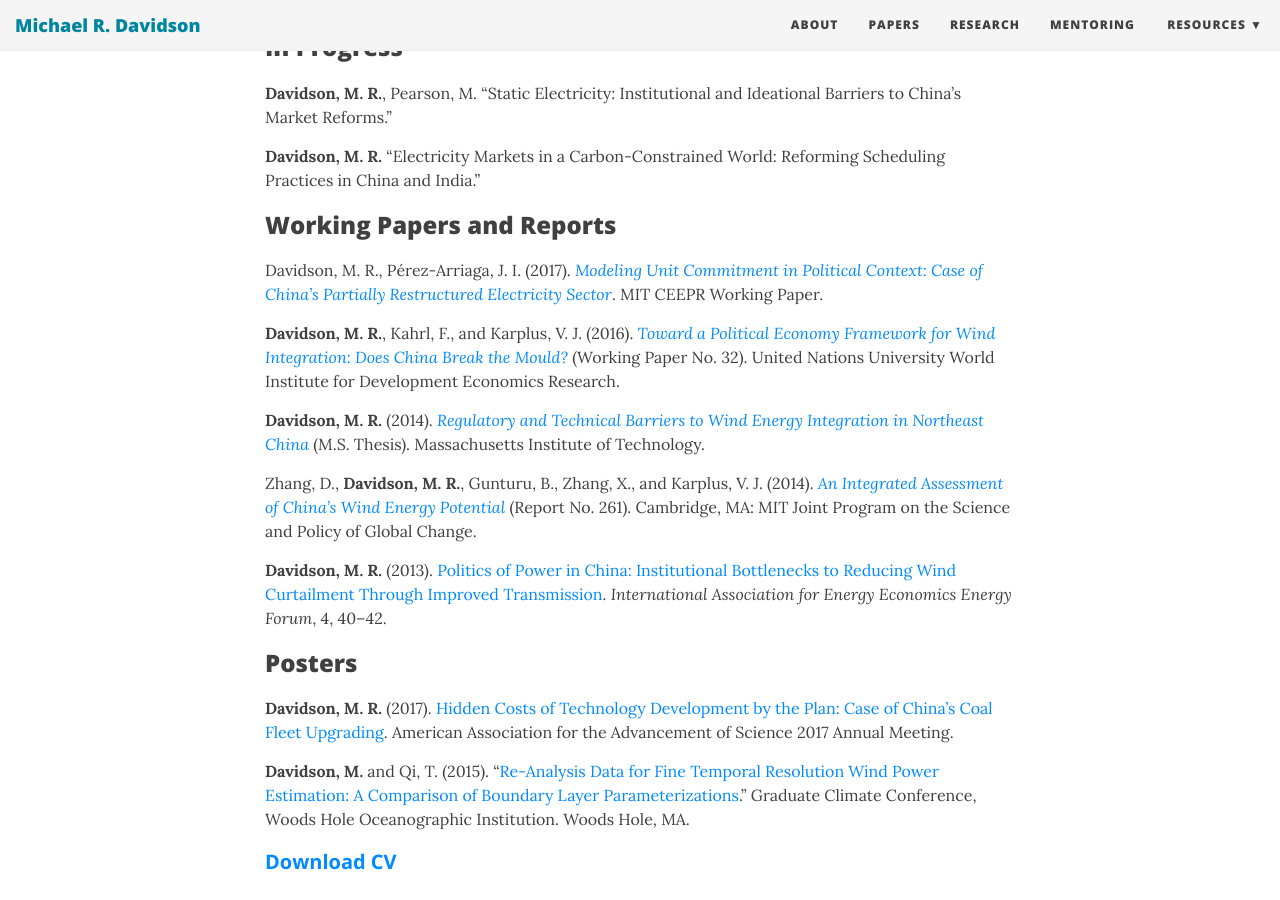
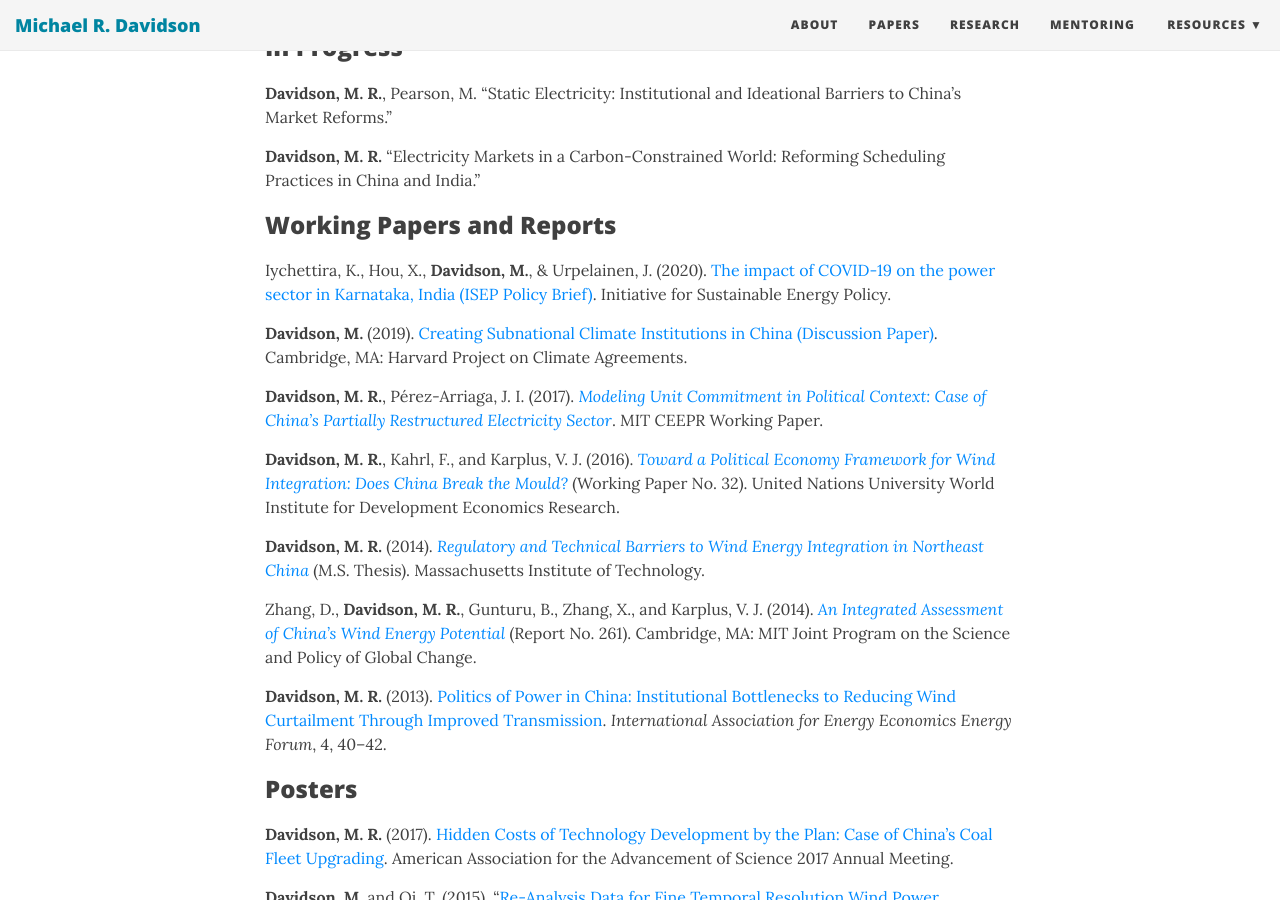
Before and after one commit to east-winds/east-winds.github.io, a Jekyll site: the page built from papers.md, in a window 1280 px wide and 900 px high, scrolled down 895 px. Built offline with Jekyll 4.4.1, drawn with Linux system fonts in a browser that asks for light colours; nearby versions of some CDN libraries.

Commit message:
update papers

```diff
--- a/papers.md
+++ b/papers.md
@@ -40,7 +40,11 @@ Azevedo, I., **Davidson, M. R.**, Jenkins, J. D., Karplus, V. J., & Victor, D. G
 
 ## Working Papers and Reports ##
 
-Davidson, M. R., Pérez-Arriaga, J. I. (2017). [_Modeling Unit Commitment in Political Context: Case of China's Partially Restructured Electricity Sector_](/2017-04-21-unit-commitment-china-political-context/). MIT CEEPR Working Paper.
+Iychettira, K., Hou, X., **Davidson, M.**, & Urpelainen, J. (2020). [The impact of COVID-19 on the power sector in Karnataka, India (ISEP Policy Brief)](/2020-09-17-impact-covid-karnataka-electricity/). Initiative for Sustainable Energy Policy.
+
+**Davidson, M.** (2019). [Creating Subnational Climate Institutions in China (Discussion Paper)](/2019-12-18-subnational-china-climate-institutions/). Cambridge, MA: Harvard Project on Climate Agreements.
+
+**Davidson, M. R.**, Pérez-Arriaga, J. I. (2017). [_Modeling Unit Commitment in Political Context: Case of China's Partially Restructured Electricity Sector_](/2017-04-21-unit-commitment-china-political-context/). MIT CEEPR Working Paper.
 
 **Davidson, M. R.**, Kahrl, F., and Karplus, V. J. (2016). [_Toward a Political Economy Framework for Wind Integration: Does China Break the Mould?_](/2016-04-01-political-economy-framework-wind-china/) (Working Paper No. 32). United Nations University World Institute for Development Economics Research.
 
@@ -57,4 +61,4 @@ Zhang, D., **Davidson, M. R.**, Gunturu, B., Zhang, X., and Karplus, V. J. (2014
 **Davidson, M.** and Qi, T. (2015). "[Re-Analysis Data for Fine Temporal Resolution Wind Power Estimation: A Comparison of Boundary Layer Parameterizations](/2015-11-06-gcc-reanalysis-data-wind-applications/)." Graduate Climate Conference, Woods Hole Oceanographic Institution. Woods Hole, MA.
 
 
-### [**Download CV**](/papers/Michael_Davidson_CV.pdf) ###
+### [**Download CV**](https://drive.google.com/file/d/1K7R3tf54fY_FYJubj97W3yP5Oazb3Fci/view?usp=sharing) ###
```
Also changed, not shown: _posts/2019-12-18-subnational-china-climate-institutions.md (+1 -0 lines).
